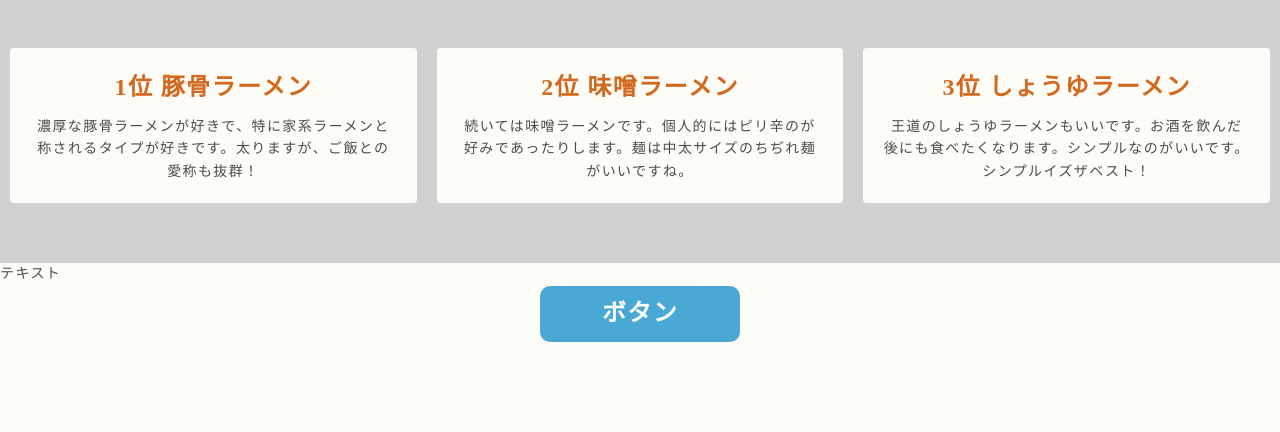
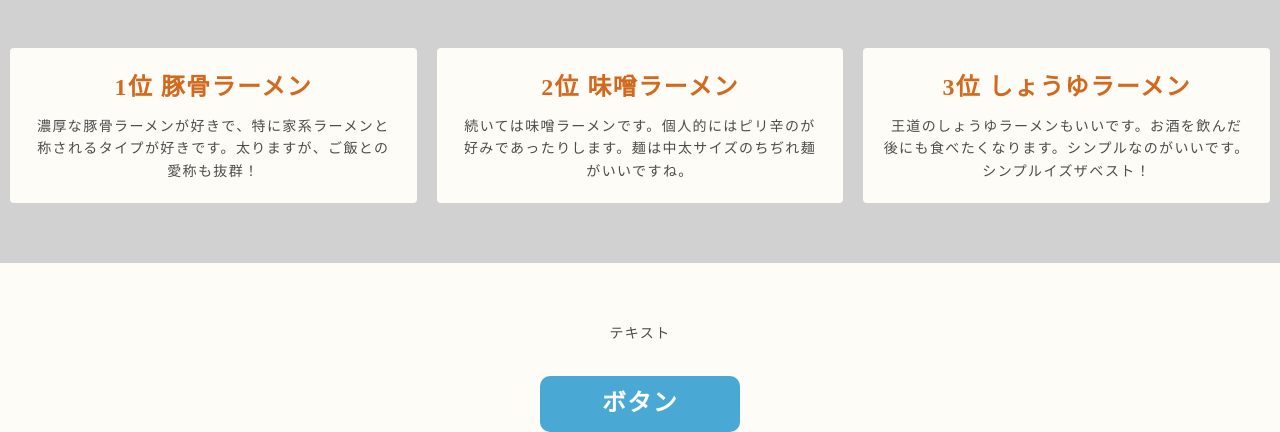
Before and after one commit to djr53910/responsive-site, a plain HTML site: page index.html in a window 1280 px wide. Shown: the part 800-1232 px from the top of the page. Before the commit the page ends 1142 px from the top, so only its background shows below. Drawn offline with Linux system fonts and the light colour scheme.

Commit message:
Update index.html

```diff
--- a/index.html
+++ b/index.html
@@ -2,6 +2,7 @@
 <html lang="ja">
     <head>
         <meta charset="utf-8">
+        <meta name="viewport" content="width=device-width, initial-scale=1">
         <title>レスポンシブWebデザインのコーディング</title>
         <meta name="description" content="レスポンシブデザインのコーディングです。">
         <meta name="keywords" content="Web, レスポンシブ, コーディング">
@@ -32,9 +33,9 @@
                 </div>
                 </div>
             </section>
-            <section class="ranking">
+            <section id="text_button">
                 <div>
-                    テキスト
+                <h2 class="text">テキスト</h2>
                 </div>
                 <div >
                     <a href="#" class="button">ボタン</a>
```
